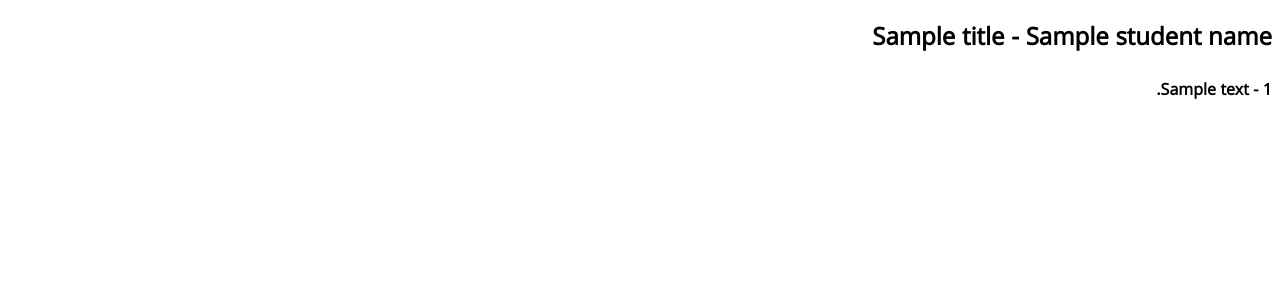
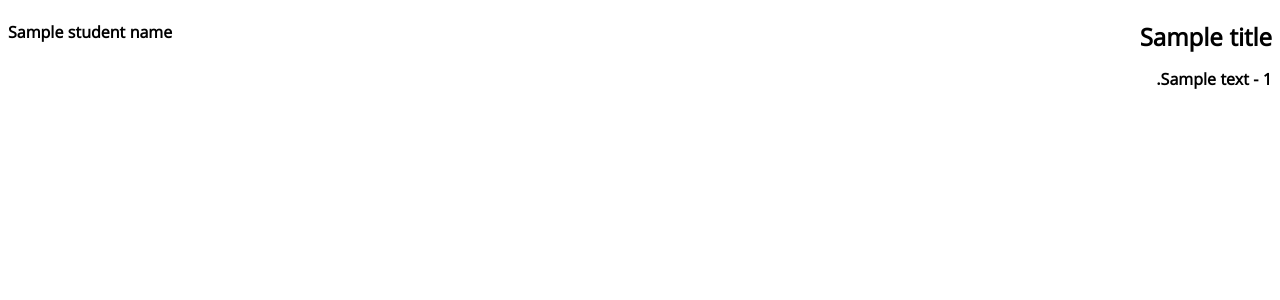
Before and after one commit to ali-nakhaee/math_learn_web, a Django app: template learning/templates/learning/questions_pdf.html in a window 1280 px wide. Shown: the top 300 px of the page. Run offline with Django 5.2, Linux system fonts and the light colour scheme; tables that the repository leaves empty hold one stand-in row (values such as "Sample post"); the template is opened without the code that fills it: values that come from a table or form of the project are taken from there, most other values are stand-ins (such as "Sample title", 1, 10 or a date in 2020).

```diff
--- a/learning/templates/learning/questions_pdf.html
+++ b/learning/templates/learning/questions_pdf.html
@@ -10,10 +10,13 @@
         html * {
             font-family: 'samim', sans-serif !important;
         }
+        .float_left{float:left;}
+        .float_right{float:right;}
     </style>
 </head>
 <body>
-    <h2>{{ title }} - {{ student_name }}</h2>
+    <h2><span class="float_right">{{ title }}</span></h2>
+        <h4><span class="float_left">{{ student_name }}</span></h4><br>
     {% for question in sample_questions %}
         <h4>{{ forloop.counter }} - {{ question.text }}</h4>
     {% endfor %}
```
Also changed, not shown: learning/views.py (+15 -9 lines).
